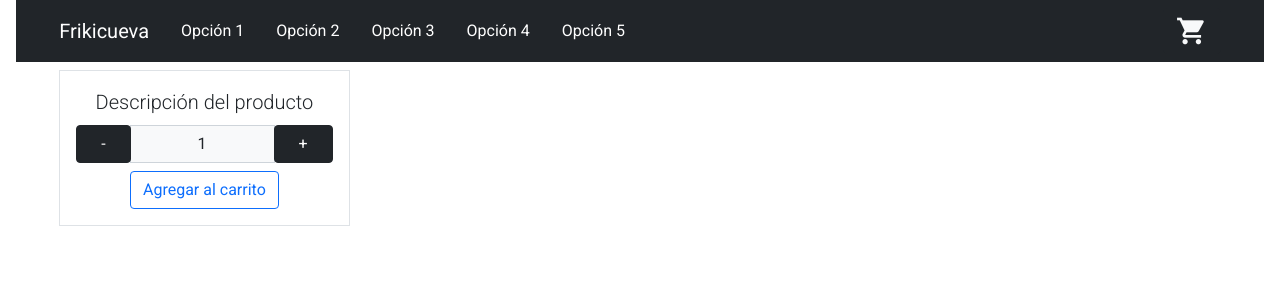
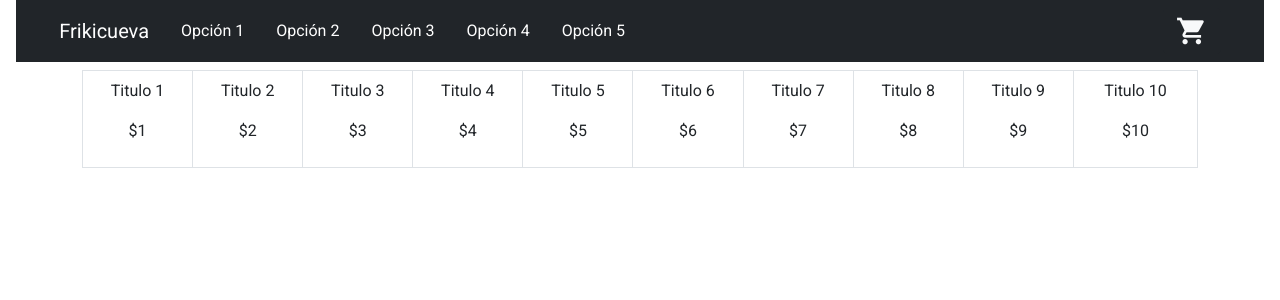
Before and after one commit to SergioMoreno24/frikicueva, a React (Create React App) app: page / in a window 1280 px wide. Shown: the top 300 px of the page. Built offline with nearby package versions, Linux system fonts and the light colour scheme.

Commit message:
Desafío 5. Item e ItemList

```diff
--- a/src/App.js
+++ b/src/App.js
@@ -6,7 +6,7 @@ let App = () => {
   return (
     <>
       <NavBar/>
-      <ItemListContainer greeting="Aquí va a ir el catálogo de productos"/>
+      <ItemListContainer />
     </>
   );
 }
--- a/src/components/CartWidget.js
+++ b/src/components/CartWidget.js
@@ -2,9 +2,12 @@ import React from 'react';
 
 let CartWidget = () => {
     return(
-        <span className="material-icons fs-2 text-light" onClick={ () => alert('Carrito') }>
-            shopping_cart
-        </span>
+        <>
+            <span className="material-icons fs-2 text-light" onClick={ () => alert('Carrito') }>
+                shopping_cart
+            </span>
+            <span id="abc"></span>
+        </>
     )
 }
 
--- /dev/null
+++ b/src/components/Item.js
@@ -0,0 +1,16 @@
+import React/*, { useState, useEffect }*/ from 'react';
+//import ItemCount from './ItemCount.js';
+
+let Item = ( {item} ) => {
+    return(
+        item ?
+        <>
+        <p>{item.title}</p>
+        <p>{item.price}</p>
+        </>
+        :
+        <p>Cargando</p>
+    )
+}
+
+export default Item
--- a/src/components/ItemCount.js
+++ b/src/components/ItemCount.js
@@ -1,42 +1,21 @@
-import React from 'react';
+import React, { useState } from 'react';
+
 
 let ItemCount = ({ stock, initial }) => {
-    const [numInicial, cambiarNum] = React.useState(initial);
-    let numeroSeleccionado = parseInt(numInicial);
-
-    const aumentarNum = () => {
-        if(numeroSeleccionado < stock){
-            numeroSeleccionado += 1;
-            cambiarNum(numeroSeleccionado);
-        }
-        else{
-            alert('No puedes agregar más elementos');
-        }
-    }
-
-    const disminuirNum = () => {
-        if(numeroSeleccionado > 1){
-            numeroSeleccionado -= 1;
-            cambiarNum(numeroSeleccionado);
-        }
-        else{
-            alert('No puede ser cero');
-        }
-    }
+    const [numInicial, cambiarNum] = useState(initial);
 
     return(
-    <article className="w-25 py-3 px-3 text-center border">
-        <span className="lead">Descripción del producto</span>
+    <article className="w100-mobile py-3 px-3 text-center border">
         <div className="input-group my-2">
             <div className="input-group-prepend">
-                <button className="input-group-text btn btn-dark px-4 cursor-pointer" onClick={ disminuirNum }>-</button>
+                <button className="input-group-text btn btn-dark cursor-pointer" onClick={ () => numInicial > 1 ? cambiarNum(numInicial - 1) : alert('No puede ser cero') }>-</button>
             </div>
             <input type="text" className="form-control bg-light text-center" readOnly value={ numInicial }/>
             <div className="input-group-append">
-                <button className="input-group-text btn btn-dark px-4 cursor-pointer" onClick={ aumentarNum }>+</button>
+                <button className="input-group-text btn btn-dark cursor-pointer" onClick={ () => numInicial < stock ? cambiarNum(numInicial + 1) : alert('No puedes agregar más elementos') }>+</button>
             </div>
         </div>
-        <button className="btn btn-outline-primary">Agregar al carrito</button>
+        <button className="btn btn-outline-primary" onClick={ () => alert('Agregar al carrito') }>Agregar al carrito</button>
     </article>
     )
 }
--- /dev/null
+++ b/src/components/ItemList.js
@@ -0,0 +1,23 @@
+import React from 'react';
+import Item from './Item.js';
+
+let ItemList = ({ items }) => {
+    //Utilicé una tabla, no sé si es lo correcto.
+    return (
+        <table className="table table-responsive table-bordered">
+            <thead></thead>
+            <tbody>
+                <tr>
+                { items.map((item, indice) =>
+                    <td key={indice + 1}>
+                        { <Item item={ item }/> }
+                    </td>
+                )}
+                </tr>
+            </tbody>
+            <tfoot></tfoot>
+        </table>
+    )
+}
+
+export default ItemList;
--- a/src/components/ItemListContainer.js
+++ b/src/components/ItemListContainer.js
@@ -1,11 +1,44 @@
-import React from 'react';
-import ItemCount from './ItemCount.js';
+import React, {useState, useEffect} from 'react';
+import ItemList from './ItemList.js';
 
-let ItemListContainer = (props) => {
+let ItemListContainer = () => {
+    const [items, setItems] = useState(false);
+    //Tiempo de dos segundos.
+    useEffect(()=>{
+        setTimeout(() => {
+            //Promise
+            const crearObjetos = new Promise((resolve, reject) => {
+                let numObj = 10;
+                let arreglo = [];
+                for(let i = 1; i <= numObj; i++){
+                    arreglo.push({id : i, title : "Titulo " + i, price : "$" + i, pictureUrl : "url" + i});
+                }
+                arreglo.length > 1 ?
+                resolve(arreglo)
+                :
+                reject('Algo salió mal');
+            });
+
+            //console.log(crearObjetos);
+            crearObjetos.then( result => {
+                setItems(result);
+            })
+            .catch(err => {
+                //console.log(err);
+                document.getElementById('cargando').textContent = err;
+            })
+
+        }, 2000);
+    }, []);
 
     return(
-        <div className="container-fluid py-2">
-            <ItemCount stock={5} initial={1}/>
+        items ?
+        <div className="container py-2 mx-auto text-center">
+            <ItemList items={ items } />
+        </div>
+        :
+        <div className="alert alert-primary mt-2 text-center w-50 mx-auto">
+            <span id="cargando">Cargando...</span>
         </div>
     )
 }
--- a/src/index.css
+++ b/src/index.css
@@ -19,3 +19,9 @@ code {
 .cursor-pointer{
   cursor: pointer;
 }
+
+@media screen and (max-width: 720px) {
+  .w100-mobile{
+    width: 100% !important;
+  }
+}
```
Also changed, not shown: 1 other file (tests, documents, lock files or other folders).
